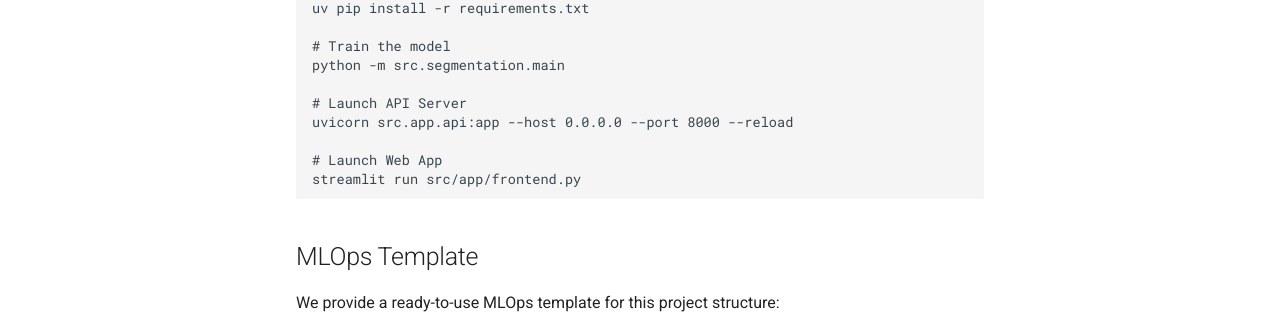
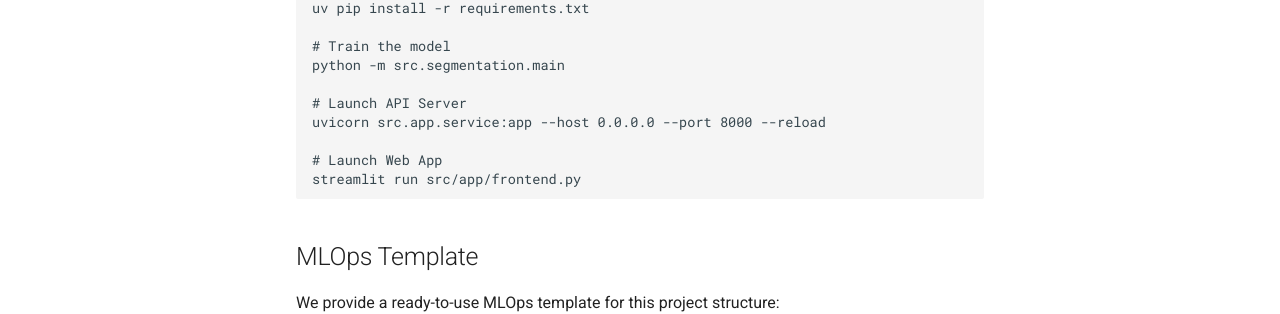
Before and after one commit to kkkamur07/food103seg-calories, an MkDocs documentation site: the page built from docs/index.md, in a window 1280 px wide and 1400 px high, scrolled down 681 px. Shown: the part 471-785 px from the top of the window. Built offline with MkDocs 1.6.1 and Material for MkDocs 9.7.7, drawn with Linux system fonts in a browser that asks for light colours; some of the changed text lies outside the part shown.

Commit message:
Did some changes in index

````diff
--- a/docs/index.md
+++ b/docs/index.md
@@ -38,7 +38,7 @@
 python -m src.segmentation.main
 
 # Launch API Server
-uvicorn src.app.api:app --host 0.0.0.0 --port 8000 --reload
+uvicorn src.app.service:app --host 0.0.0.0 --port 8000 --reload
 
 # Launch Web App
 streamlit run src/app/frontend.py
@@ -89,6 +89,15 @@
         ├── bentoml_setup.py  # For setting up BentoML
 
 ```
+To serve the model using BentoML:
+
+   **Serve the API locally using BentoML**
+
+   ```bash
+   bentoml serve src/segmentation/bentoml:latest
+   ```
+
+
 ## Getting Started
 
 1. **[Installation](installation.md)** - Set up the project
````
